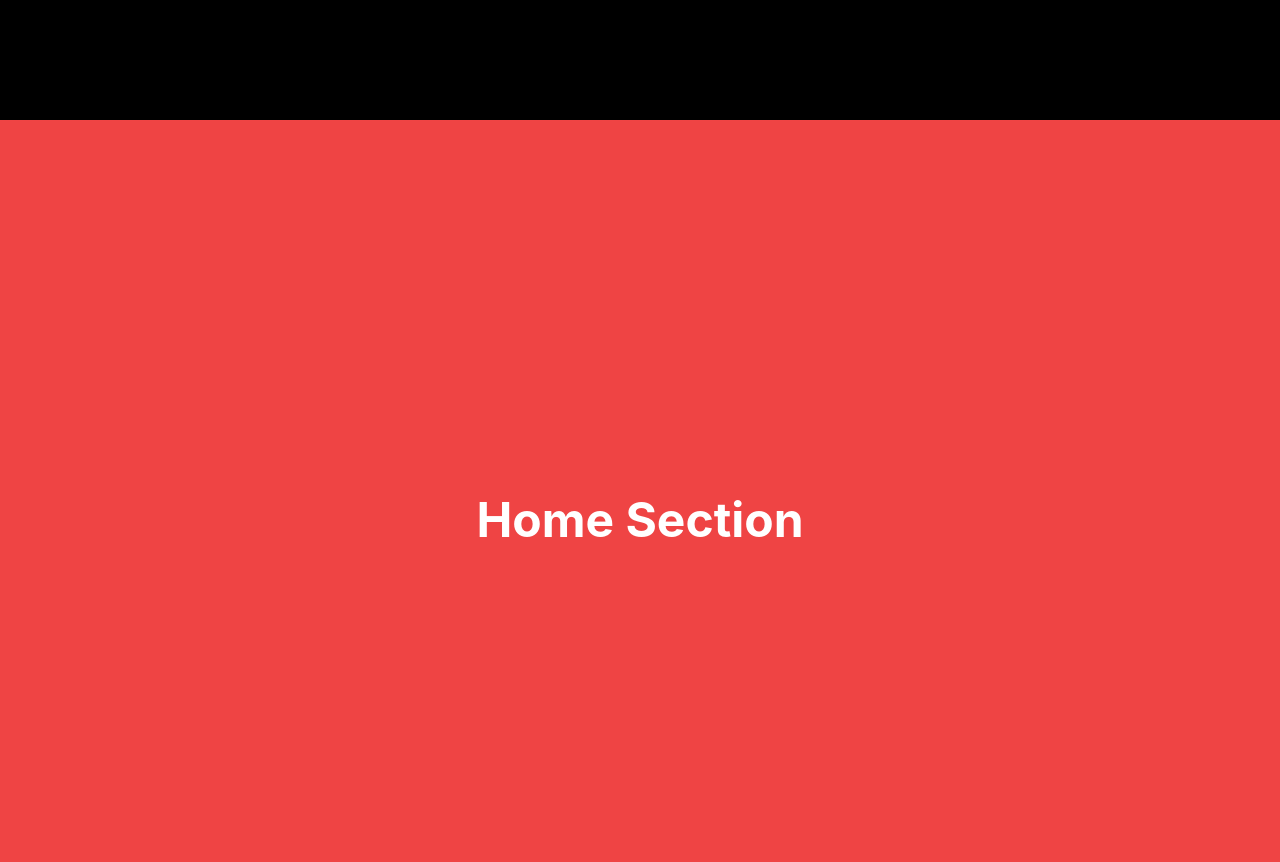
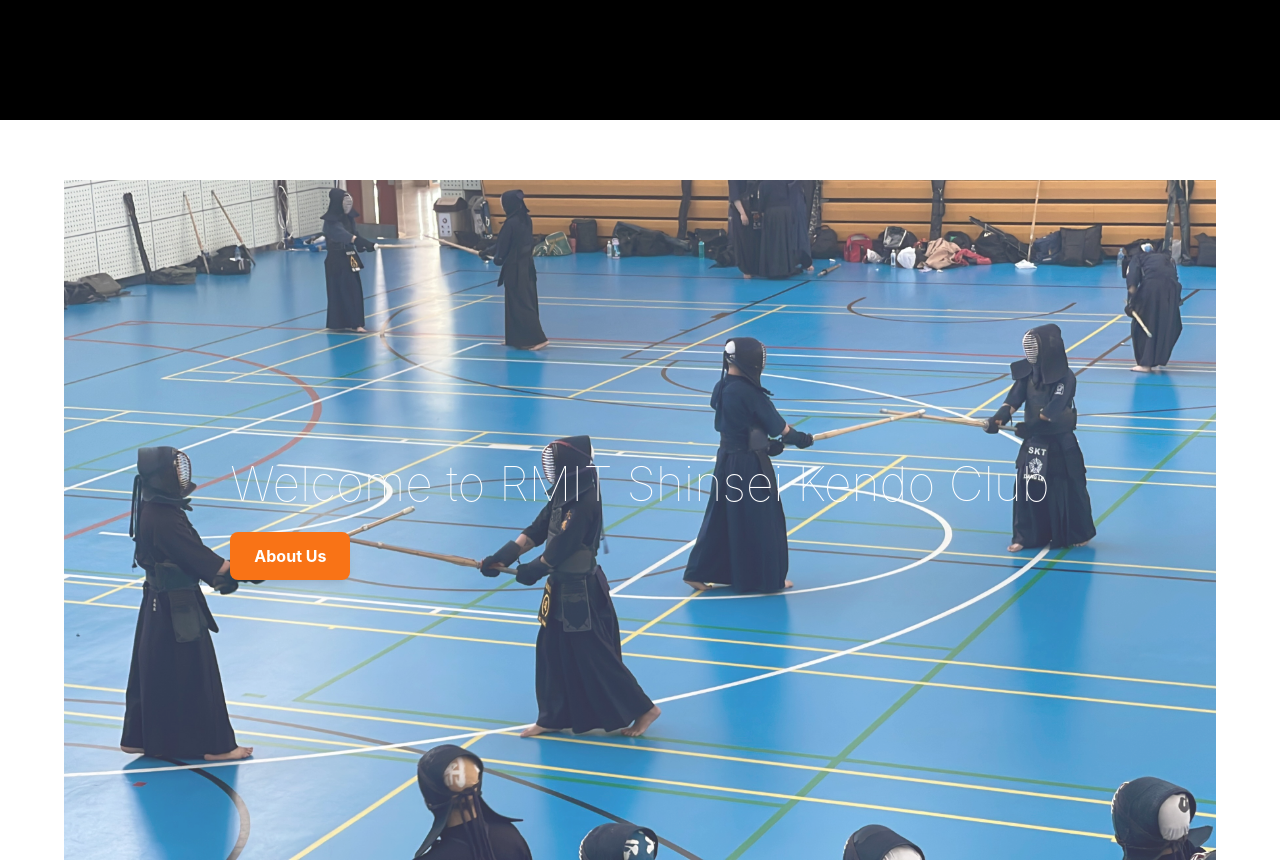
Before and after one commit to dat-nix/Landing-page, a Next.js app: page / in a window 1280 px wide. Shown: the part 680-1542 px from the top of the page. Built offline with nearby package versions, Linux system fonts and the light colour scheme; a web font is replaced by a local one.

Commit message:
home section

```diff
--- a/src/app/page.js
+++ b/src/app/page.js
@@ -3,6 +3,8 @@ import { useEffect } from "react";
 import { useSearchParams } from "next/navigation";
 import { scroller } from "react-scroll";
 import Scoreboard from "@/components/Scoreboard";
+import { motion } from "framer-motion";
+import Image from "next/image";
 
 export default function Home() {
   const searchParams = useSearchParams();
@@ -19,12 +21,54 @@ export default function Home() {
       <section>
         <Scoreboard />
       </section>
-    <section id="home" className="h-screen flex justify-center items-center bg-red-500 text-white text-5xl font-bold">
-        <h1>Home Section</h1>
+
+      {/* home section */}
+      <section id="home" className="relative h-screen flex justify-center items-center bg-white">
+        {/* enlarged background image */}
+        <motion.div
+          initial={{ opacity: 0, scale: 1.1 }}
+          animate={{ opacity: 1, scale: 1 }}
+          transition={{ duration: 1.2 }}
+          className="absolute w-[90%] h-[85vh]"
+        >
+          <Image
+            src="/rmit.jpg"
+            alt="Kendo Club"
+            layout="fill"
+            objectFit="cover"
+            className="opacity-80 "
+          />
+        </motion.div>
+
+        {/* welcome text & about us button */}
+        <div className="relative z-10 text-white flex flex-col items-start px-10">
+          <motion.h1
+            initial={{ y: -50, opacity: 0 }}
+            animate={{ y: 0, opacity: 1 }}
+            transition={{ duration: 1 }}
+            className="text-5xl font-thin mb-6"
+          >
+            Welcome to RMIT Shinsei Kendo Club
+          </motion.h1>
+
+          <motion.a
+            href="#about"
+            initial={{ opacity: 0, x: -50 }}
+            animate={{ opacity: 1, x: 0 }}
+            transition={{ duration: 1, delay: 0.5 }}
+            className="px-6 py-3 bg-orange-500 text-white font-bold rounded-lg shadow-lg"
+          >
+            About Us
+          </motion.a>
+        </div>
       </section>
+
+      {/* about section */}
       <section id="about" className="h-screen flex justify-center items-center bg-green-500 text-white text-5xl font-bold">
         <h1>About Section</h1>
       </section>
+
+      {/* Contact Section */}
       <section id="contact" className="h-screen flex justify-center items-center bg-yellow-500 text-white text-5xl font-bold">
         <h1>Contact Section</h1>
       </section>
```
Lines whose indentation alone changed are shown as unchanged.
